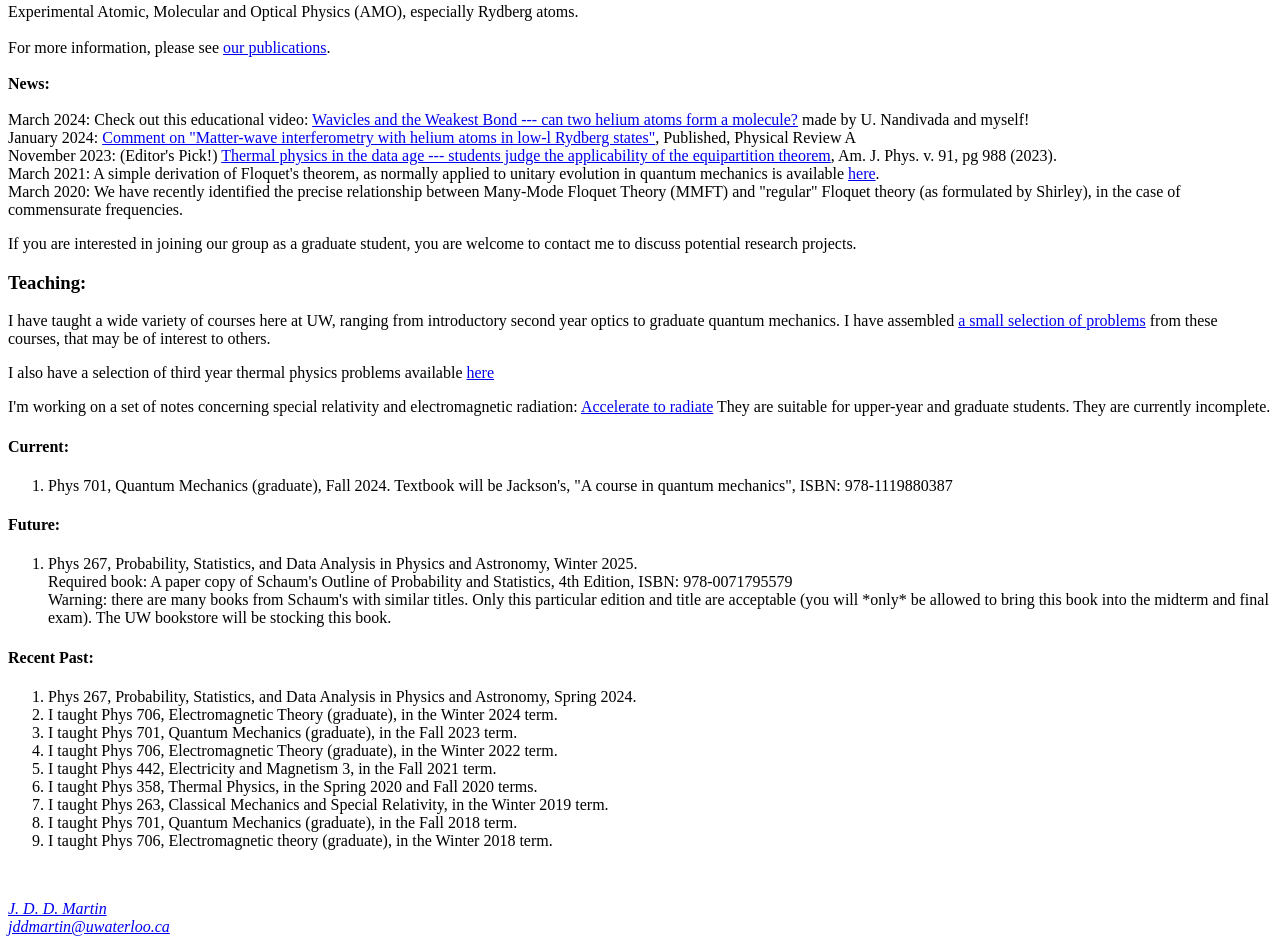
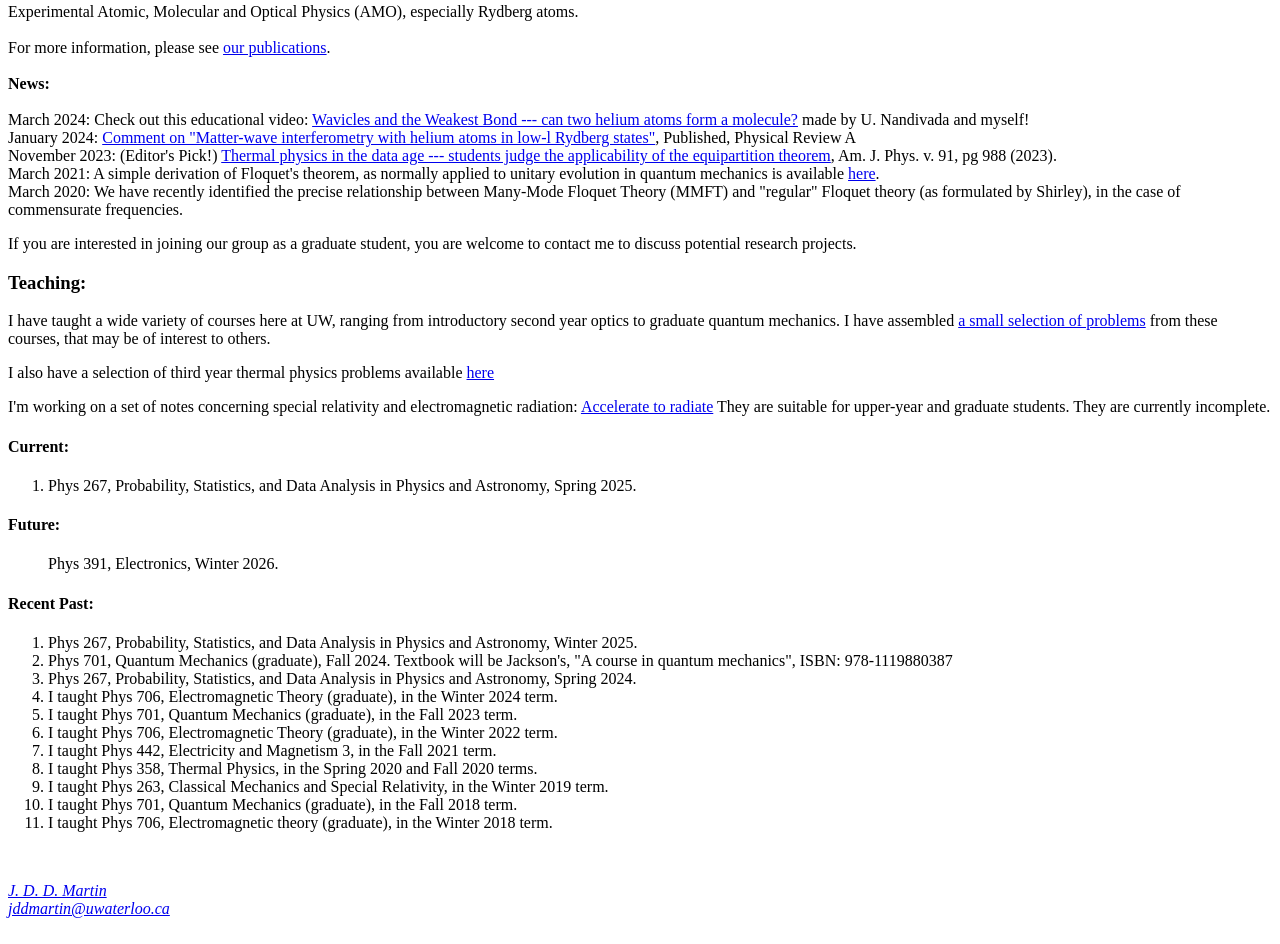
Before and after one commit to jddmartin/jddmartin.github.io, a plain HTML site: page index.html in a window 1280 px wide. Shown: the part 433-1377 px from the top of the page. Drawn offline with Linux system fonts and the light colour scheme.

Commit message:
Add courses

```diff
--- a/index.html
+++ b/index.html
@@ -162,20 +162,21 @@ I also have a selection of third year thermal physics problems available    <a h
 <h4> Current: </h4>
 <p>
   <ol>
-  <li> Phys 701, Quantum Mechanics (graduate), Fall 2024.  Textbook will be Jackson's, "A course in quantum mechanics", ISBN: 978-1119880387
+  <li> Phys 267, Probability, Statistics, and Data Analysis in Physics and Astronomy, Spring 2025.
 </ol>
 </p>
 
 <h4> Future: </h4>
 <p>
   <ol>
-    <li> Phys 267, Probability, Statistics, and Data Analysis in Physics and Astronomy, Winter 2025.<br>
-      Required book: A paper copy of Schaum's Outline of Probability and Statistics, 4th Edition, ISBN: 978-0071795579<br>
-      Warning: there are many books from Schaum's with similar titles.  Only this particular edition and title are acceptable (you will *only* be allowed to bring this book into the midterm and final exam).  The UW bookstore will be stocking this book.
+    Phys 391, Electronics, Winter 2026.
 </ol>
 </p>
 <h4> Recent Past: </h4>
 <ol>
+      <li> Phys 267, Probability, Statistics, and Data Analysis in Physics and Astronomy, Winter 2025.<br>
+    <li> Phys 701, Quantum Mechanics (graduate), Fall 2024.  Textbook will be Jackson's, "A course in quantum mechanics", ISBN: 978-1119880387
+
   <li> Phys 267, Probability, Statistics, and Data Analysis in Physics and Astronomy, Spring 2024.
   <li> I taught Phys 706, Electromagnetic Theory (graduate), in the Winter 2024 term.<br>
   <li> I taught Phys 701, Quantum Mechanics (graduate), in the Fall 2023 term.
```
